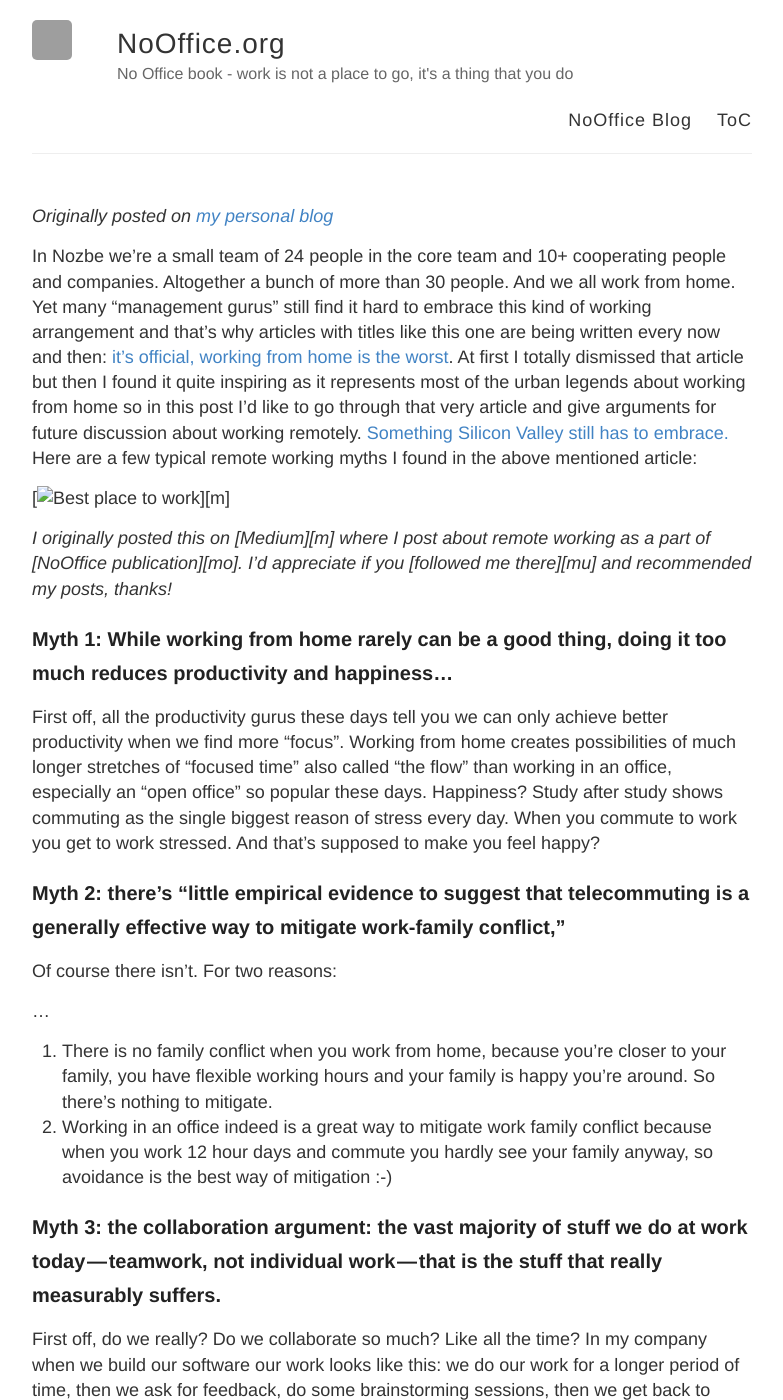
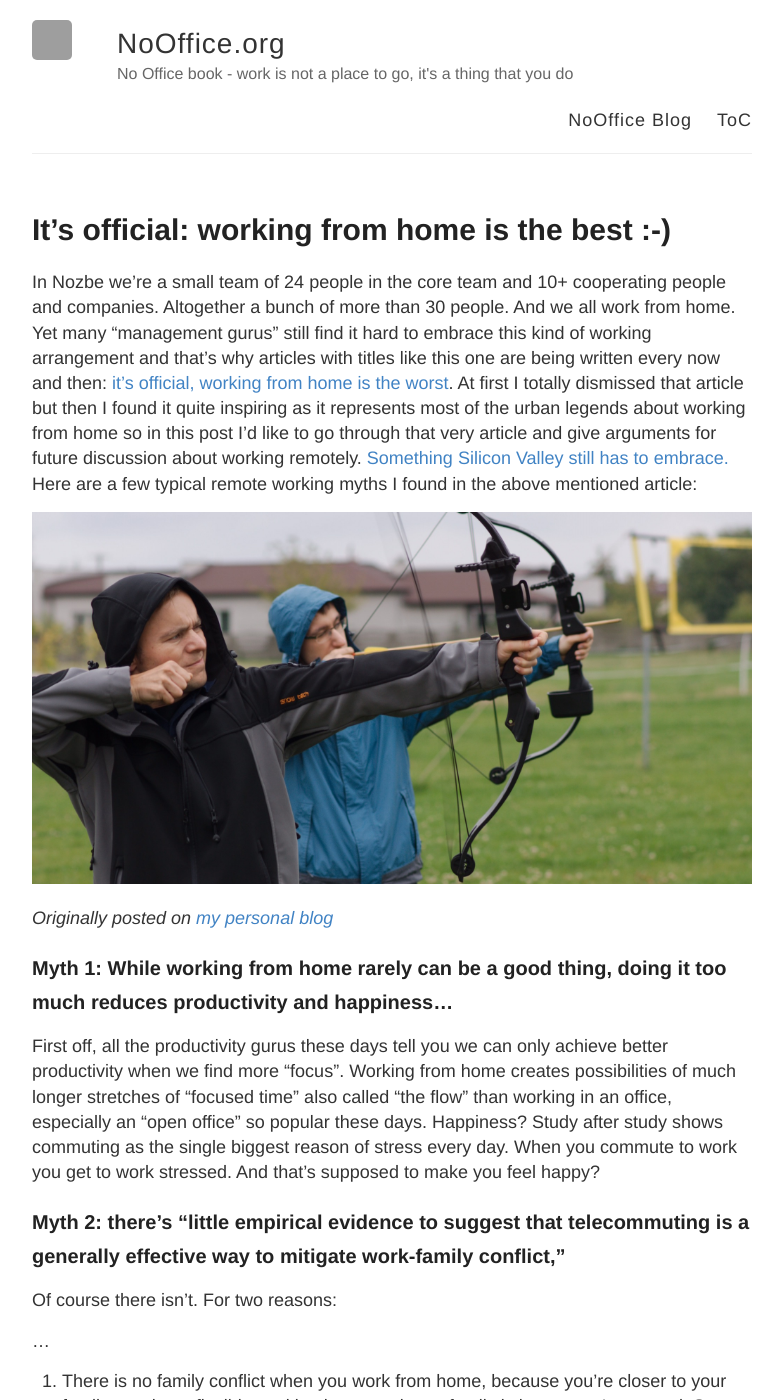
Before and after one commit to Nozbe/NoOffice.org, a Jekyll site: the page built from _posts/2015-10-27-it-s-official-working-from-home-is-the-best-2de0ebd11478.md, in a window 1280 px wide and 1400 px high. Shown: the whole window, without its empty margins (248-1031 px from the left). Built offline with Jekyll 4.4.1, drawn with Linux system fonts in a browser that asks for light colours; some of the changed text lies outside the part shown; grey boxes are pictures that could not be loaded.

Commit message:
post title fixes

```diff
--- a/_posts/2015-10-27-it-s-official-working-from-home-is-the-best-2de0ebd11478.md
+++ b/_posts/2015-10-27-it-s-official-working-from-home-is-the-best-2de0ebd11478.md
@@ -1,17 +1,15 @@
 ---
 tags: [essay]
-title: It’s official: working from home is the best :-)
+title: "It’s official: working from home is the best :-)"
 ---
+
+In Nozbe we’re a small team of 24 people in the core team and 10+ cooperating people and companies. Altogether a bunch of more than 30 people. And we all work from home. Yet many “management gurus” still find it hard to embrace this kind of working arrangement and that’s why articles with titles like this one are being written every now and then: [it’s official, working from home is the worst](http://fusion.net/story/212971/working-from-home-telecommuting-sucks/). At first I totally dismissed that article but then I found it quite inspiring as it represents most of the urban legends about working from home so in this post I’d like to go through that very article and give arguments for future discussion about working remotely. [Something Silicon Valley still has to embrace.](https://sliwinski.com/sv-remote) Here are a few typical remote working myths I found in the above mentioned article:
+
+![Best place to work](/img/nooffice-best.jpg)
 
 *Originally posted on [my personal blog](https://sliwinski.com/nooffice-best)*
 
 <!--More-->
-
-In Nozbe we’re a small team of 24 people in the core team and 10+ cooperating people and companies. Altogether a bunch of more than 30 people. And we all work from home. Yet many “management gurus” still find it hard to embrace this kind of working arrangement and that’s why articles with titles like this one are being written every now and then: [it’s official, working from home is the worst](http://fusion.net/story/212971/working-from-home-telecommuting-sucks/). At first I totally dismissed that article but then I found it quite inspiring as it represents most of the urban legends about working from home so in this post I’d like to go through that very article and give arguments for future discussion about working remotely. [Something Silicon Valley still has to embrace.](/sv-remote) Here are a few typical remote working myths I found in the above mentioned article:
-
-[![Best place to work](/nooffice-best.jpg)][m]
-
-*I originally posted this on [Medium][m] where I post about remote working as a part of [NoOffice publication][mo]. I'd appreciate if you [followed me there][mu] and recommended my posts, thanks!*
 
 ### Myth 1: While working from home rarely can be a good thing, doing it too much reduces productivity and happiness…
 
```
Also changed, not shown: _posts/2015-10-19-silicon-valley-is-disrupting-everything-but-the-way-they-work-getting-remote-work-done-681c4a0be6fe.md (+1 -1 lines), _posts/2018-11-27-why-in-any-company-you-should-be-using-version-control-for-anything-how-we-use-github-not-only-bc2554308455.md (+1 -1 lines), img/nooffice-best.jpg (added).
